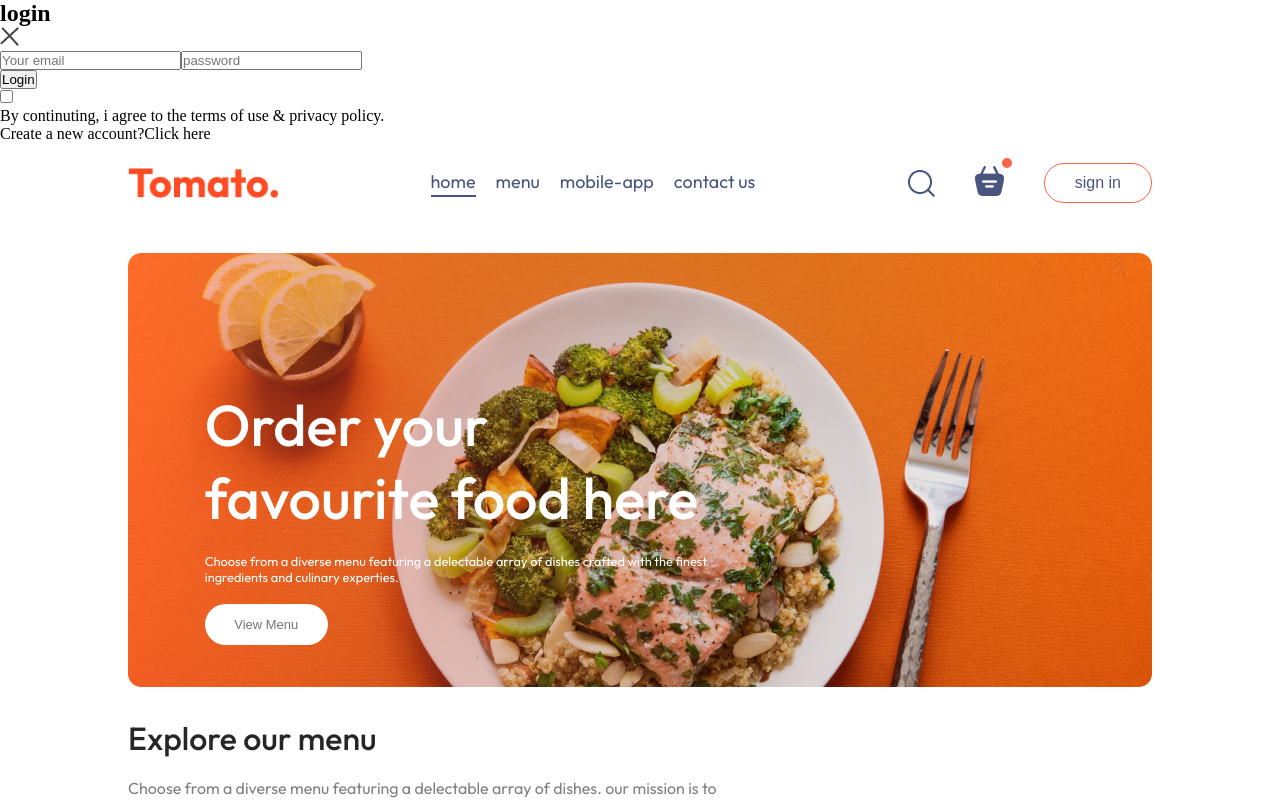
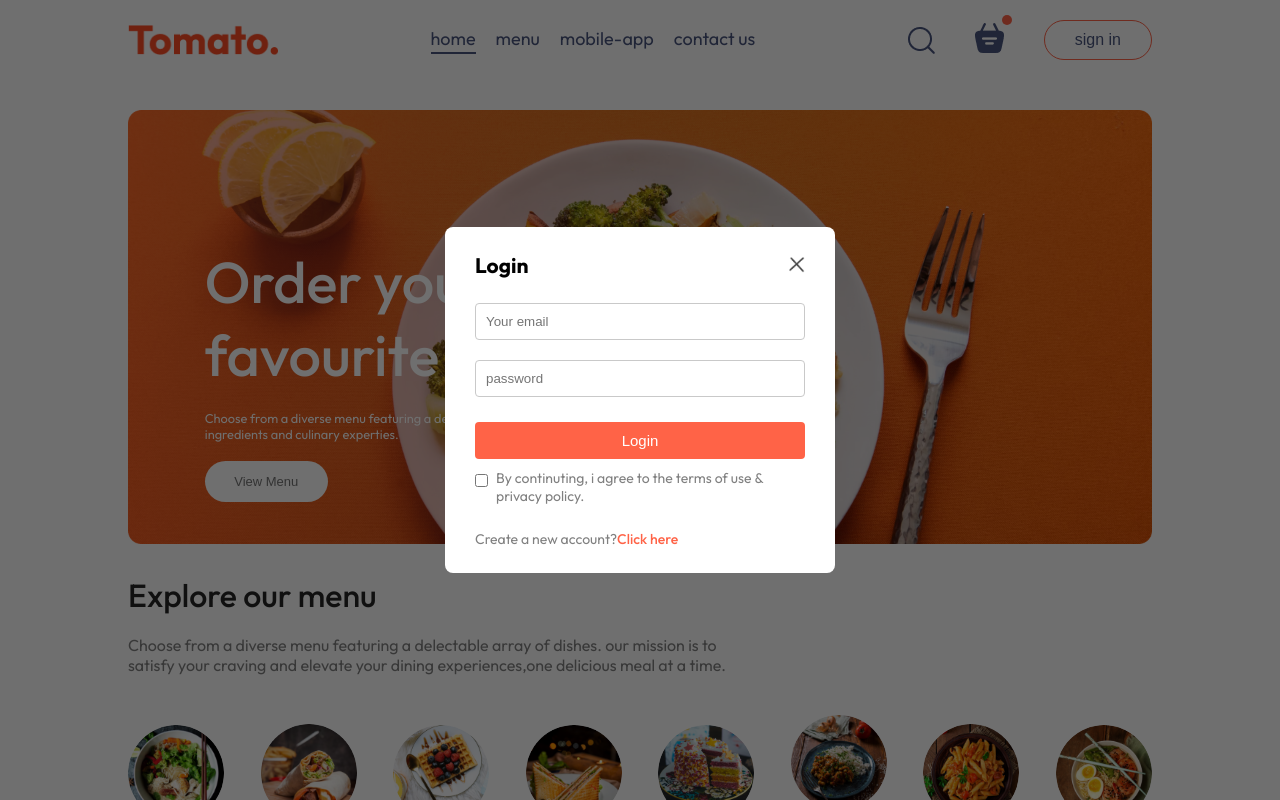
Before and after one commit to Deepanshumelkani77/Tomato, a React (Vite) app: page / in a window 1280 px wide. Both pictures are taken after a click on the button "sign in". Shown: the top 800 px of the page. Built offline with nearby package versions, Linux system fonts and the light colour scheme.

Commit message:
make login or signup page

```diff
--- a/src/components/loginpopup/LoginPopup.css
+++ b/src/components/loginpopup/LoginPopup.css
@@ -0,0 +1,72 @@
+.login-popup{
+
+    position: absolute;
+    z-index: 999;
+    width:100%;
+    height:100%;
+    background-color: #00000090;
+    display: grid;
+    font-family: "Outfit",sans-serif;
+}
+.login-popup-container{
+    place-self: center;
+    width:max(20vw,330px);
+    color:#808080;
+    background-color: white;
+    display: flex;
+    flex-direction: column;
+    gap:25px;
+    padding: 25px 30px;
+    border-radius: 8px;
+    font-size: 14px;
+    animation: fadeIn 0.5s;
+}
+.login-popup-tittle{
+    display: flex;
+    justify-content: space-between;
+    align-items: center;
+    color: black;
+}
+
+.login-popup-tittle img{
+    width:16px;
+    cursor: pointer;
+}
+
+.login-popup-input{
+    display: flex;
+    flex-direction: column;
+    gap:20px;
+}
+
+.login-popup-input input{
+    outline: none;
+    border: 1px solid #c9c9c9;
+    padding: 10px;
+    border-radius: 4px;
+}
+.login-popup-container button{
+    border: none;
+    padding: 10px;
+    border-radius: 4px;
+    color: white;
+    background-color: tomato;
+    font-size: 15px;
+    cursor: pointer;
+}
+
+.login-popup-condition{
+    display: flex;
+    align-items: start;
+    gap: 8px;
+    margin-top: -15px;
+}
+.login-popup-condition input{
+    margin-top: 5px;
+}
+
+.login-popup p span{
+    color:tomato;
+    font-weight: 500;
+    cursor: pointer;
+}
--- a/src/components/loginpopup/LoginPopup.jsx
+++ b/src/components/loginpopup/LoginPopup.jsx
@@ -3,7 +3,7 @@
 import { assets } from '../../assets/assets'
 
 const LoginPopup = ({setShowLogin}) => {
-    const [currState,setCurrState]=useState("login")
+    const [currState,setCurrState]=useState("Login")
 
   return (
     <div className='login-popup'>
@@ -16,19 +16,19 @@
 </div>
 
 <div className="login-popup-input">
-    {currState==="login"?<></>:<input type="text" placeholder='Your name' required />}
+    {currState==="Login"?<></>:<input type="text" placeholder='Your name' required />}
 <input type="text" placeholder='Your email' required />
 <input type="password" placeholder='password' required/>
 </div>
 
-<button>{currState==='signup'?"Create account":"Login"}</button>
+<button>{currState==='Signup'?"Create account":"Login"}</button>
 
 <div className="login-popup-condition">
     <input type="checkbox" required/>
     <p>By continuting, i agree to the terms of use & privacy policy.</p>
 </div>
 
-{currState==="login"?<p>Create a new account?<span onClick={()=>setCurrState("sigup")}>Click here</span></p>:<p>Already have an account?<span onClick={()=>{setCurrState("login")}}>Login here</span></p>}
+{currState==="Login"?<p>Create a new account?<span onClick={()=>setCurrState("Sigup")}>Click here</span></p>:<p>Already have an account?<span onClick={()=>{setCurrState("Login")}}>Login here</span></p>}
 
 
       </form>
```
